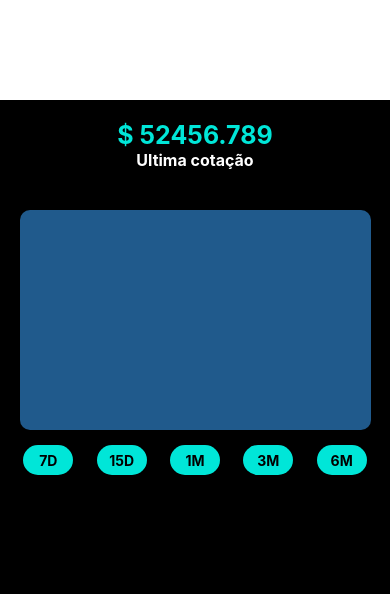
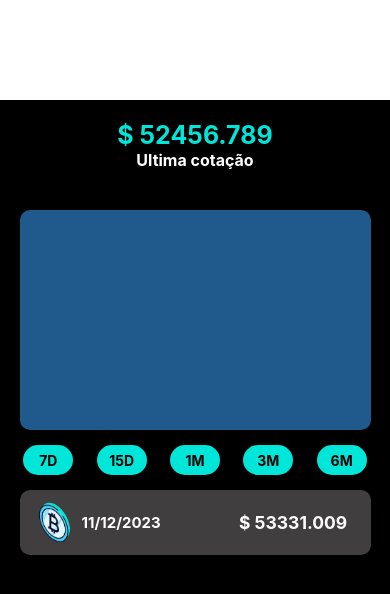
Before and after one commit to ArturRSA19/BitCoinTracker, a React Native app: screen / in a window 390 px wide. Shown: the top 594 px of the page. Built offline with nearby package versions, Linux system fonts and the light colour scheme.

Commit message:
Estilização finalizada

```diff
--- a/App.js
+++ b/App.js
@@ -5,6 +5,7 @@
 import CurrentPrice from './src/components/CurrentPrice';
 import HistoryGraphic from './src/components/HistoryGraphic';
 import QuotationsList from './src/components/QuotationsList';
+import QuotationItems from './src/components/QuotationsList/QuotationsItems';
 
 export default function App() {
   return (
@@ -16,6 +17,7 @@
       <CurrentPrice />
       <HistoryGraphic />
       <QuotationsList />
+      <QuotationItems />
     </SafeAreaView>
   );
 }
--- a/src/components/QuotationsList/QuotationsItems/index.js
+++ b/src/components/QuotationsList/QuotationsItems/index.js
@@ -0,0 +1,26 @@
+import React from 'react';
+import { View, Text, Image } from 'react-native';
+import styles from './style';
+
+
+export default function QuotationItems(){
+    return(
+        <View style={styles.mainContent}>
+
+            <View style={styles.contextLeft}>
+                <View style={styles.boxLogo}>
+                    <Image
+                    style={styles.logoBitCoin}
+                    source={require('../../../assets/bitCoinLogo.png')}
+                    />
+                    <Text style={styles.dayCotation}>11/12/2023</Text>
+                </View>
+            </View>
+
+            <View style={styles.contextRight}>
+                <Text style={styles.price}>$ 53331.009</Text>
+            </View>
+
+        </View>
+    )
+}
--- a/src/components/QuotationsList/QuotationsItems/style.js
+++ b/src/components/QuotationsList/QuotationsItems/style.js
@@ -0,0 +1,45 @@
+import { StyleSheet } from "react-native";
+
+const styles = StyleSheet.create({
+    mainContent: {
+        width: '90%',
+        height: 'auto',
+        backgroundColor: '#403E3F',
+        marginBottom: 500,
+        borderRadius: 10,
+        flexDirection: 'row',
+        alignItems: 'center',
+        alignContent: 'center',
+        padding: 10,
+    },
+    contextLeft: {
+        width: '36%',
+        alignItems: 'flex-start',
+    },
+    boxLogo: {
+        flexDirection: 'row',
+        alignItems: 'center',
+    },
+    logoBitCoin: {
+        width: 45,
+        height: 45,
+        marginLeft: 2,
+    },
+    dayCotation:{
+        fontSize: 15,
+        paddingLeft: 5,
+        color: '#fff',
+        fontWeight: 'bold',
+    },
+    contextRight: {
+        width: '60%',
+        alignItems: 'flex-end',
+    },
+    price: {
+        color: '#fff',
+        fontSize: 17.5,
+        fontWeight: 'bold',
+    },
+})
+
+export default styles;
```
